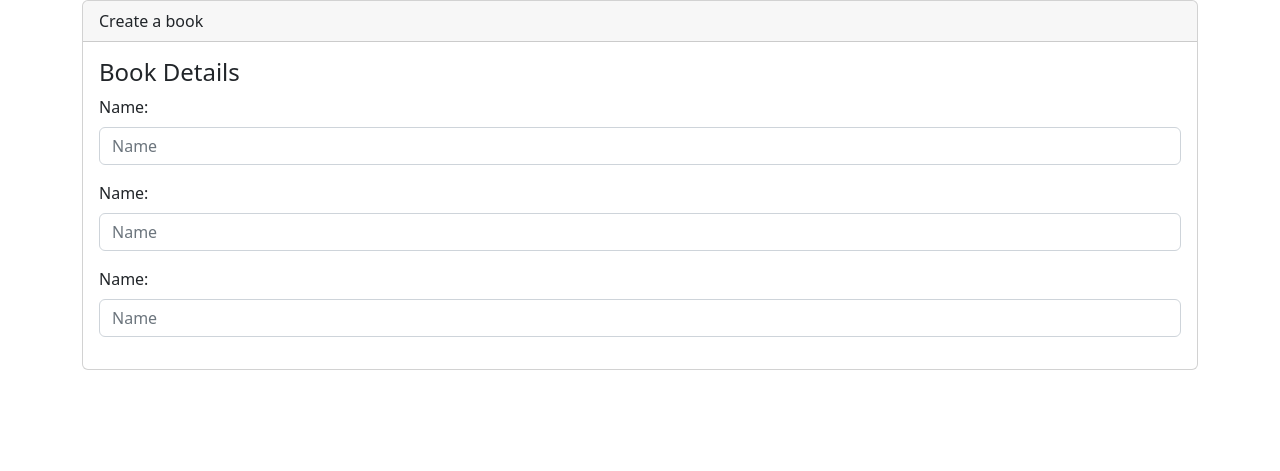
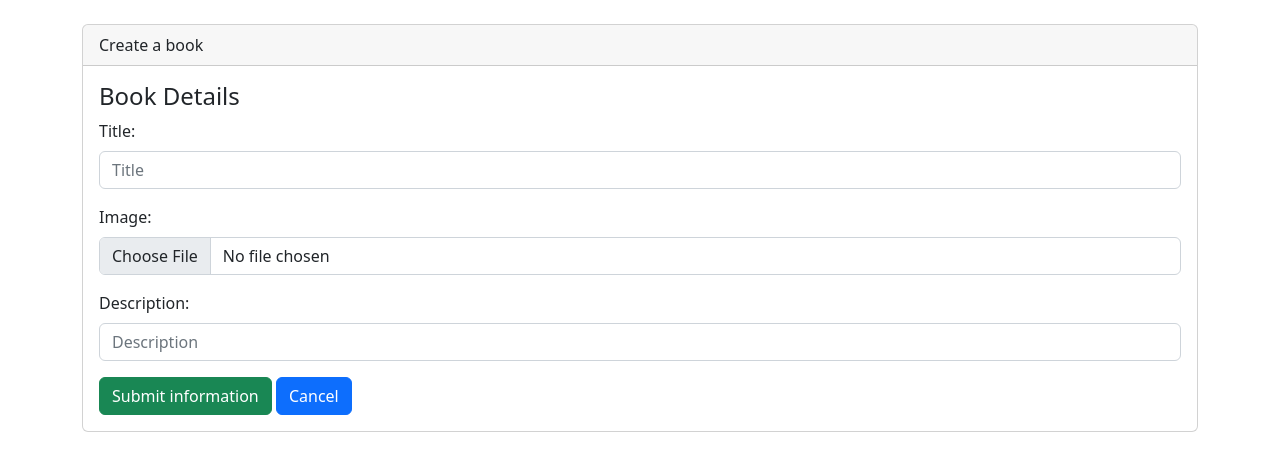
Before and after one commit to erick-hz/Django-CRUD, a Django app: page /books/create in a window 1280 px wide. Shown: the part 56-527 px from the top of the page. Run offline with Django 4.2, Linux system fonts and the light colour scheme.

Commit message:
Created the form structure (forms) Added the data capture form Updated CRUD records

```diff
--- a/course/library/templates/base.html
+++ b/course/library/templates/base.html
@@ -26,6 +26,7 @@
   <div class="container">
     <div class="row">
       <div class="col-12">
+        <br/>
         {% block content %} {% endblock %}
       </div>
     </div>
--- a/course/library/templates/books/form.html
+++ b/course/library/templates/books/form.html
@@ -2,8 +2,20 @@
     {% csrf_token %}
     {% for field in form%}
     <div class="mb-3">
-        <label for="" class="form-label">Name:</label>
-        <input type="text" class="form-control" name="" id="" aria-describedby="helpId" placeholder="Name">
+        <label for="" class="form-label">{{ field.label }}:</label>
+
+        {% if field.field.widget.input_type == 'file' and field.value %}
+        <br />
+        <img src="{{ MEDIA_URL }}/images/{{field.value}}" height="100" width="100">
+        {% endif %}
+
+        <input type="{{ field.field.widget.input_type}}" class="form-control" name="{{ field.name }}" id=""
+            aria-describedby="helpId" placeholder="{{ field.label }}" value="{{ field.value | default:''}}">
     </div>
+    <div class="col-12 help-text">{{ field.errors }}</div>
     {% endfor %}
+
+    <input name="" id="" class="btn btn-success" type="submit" value="Submit information">
+    <a name="" id="" class="btn btn-primary" href="{% url 'books' %}" role="button">Cancel</a>
+
 </form>
--- a/course/library/templates/books/index.html
+++ b/course/library/templates/books/index.html
@@ -29,8 +29,8 @@
                     </td>
                     <td>{{ book.description }}</td>
                     <td>
-                        <a name="" id="" class="btn btn-info" href="{% url 'edit'%}" role="button">Edit</a> |
-                        <a name="" id="" class="btn btn-danger" href="" role="button">Delete</a>
+                        <a name="" id="" class="btn btn-info" href="{% url 'edit' book.id %}" role="button">Edit</a> |
+                        <a name="" id="" class="btn btn-danger" href="{% url 'delete' book.id %}" role="button">Delete</a>
                     </td>
                 </tr>
                 {% endfor %}
--- a/course/library/urls.py
+++ b/course/library/urls.py
@@ -9,5 +9,7 @@ urlpatterns = [
     path('books/', views.books, name='books'),
     path('books/create', views.create, name='create'),
     path('books/edit', views.edit, name='edit'),
+    path('delete/<int:id>', views.delete, name='delete'),
+    path('books/edit/<int:id>', views.edit, name='edit'),
 
 ] + static(settings.MEDIA_URL, document_root=settings.MEDIA_ROOT)
--- a/course/library/views.py
+++ b/course/library/views.py
@@ -1,4 +1,4 @@
-from django.shortcuts import render
+from django.shortcuts import render, redirect
 from.models import Book
 from .forms import BookForm
 
@@ -14,8 +14,21 @@ def books(request):
     return render(request, 'books/index.html' , {'books': books})
 
 def create(request):
-    form = BookForm(request.POST or None)
+    form = BookForm(request.POST or None, request.FILES or None)
+    if form.is_valid():
+        form.save()
+        return redirect('books')
     return render(request, 'books/create.html' , {'form': form})
 
-def edit(request):
-    return render(request, 'books/edit.html')
+def edit(request, id):
+    book=Book.objects.get(id=id)
+    form = BookForm(request.POST or None, request.FILES or None, instance=book)
+    if form.is_valid() and request.POST:
+        form.save()
+        return redirect('books')
+    return render(request, 'books/edit.html' , {'form': form})
+
+def delete(request, id):
+    books = Book.objects.get(id=id)
+    books.delete()
+    return redirect('books')
```
